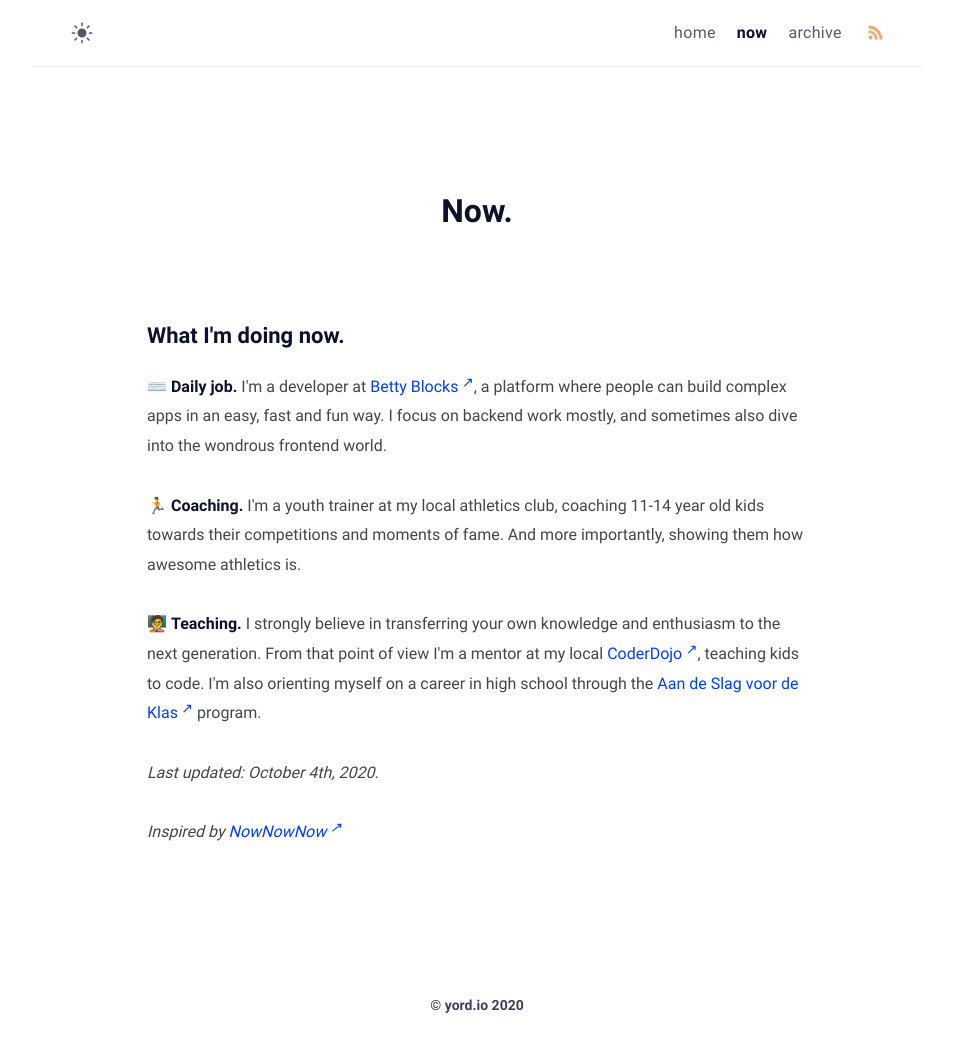
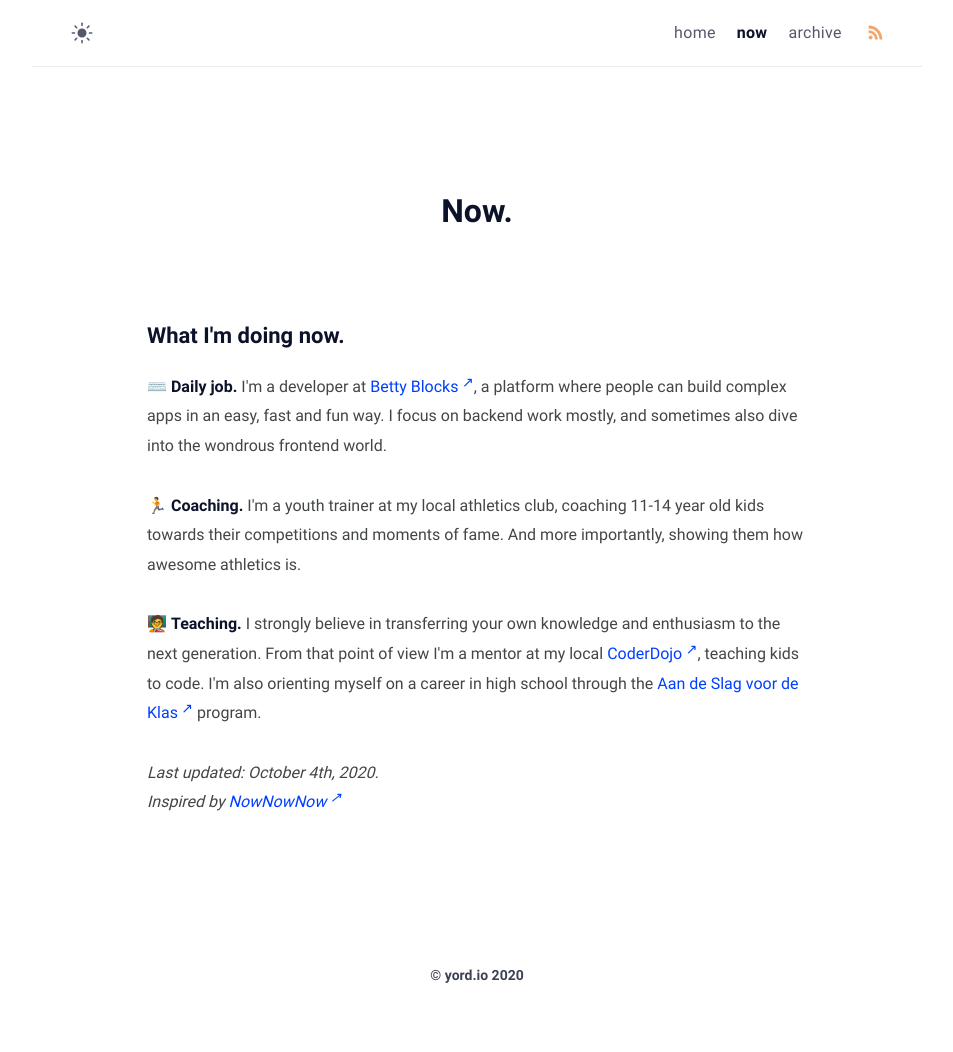
Before and after one commit to heymichal/heymichal.github.io, a Jekyll site: the page built from now.html, in a window 1280 px wide. Shown: the whole page, without its empty margins (163-1116 px from the left). Built offline with Jekyll 4.4.1, drawn with Linux system fonts in a browser that asks for light colours; after the commit the page ends 1022 px from its top, so only the background shows below that.

Commit message:
Format 'now' page

```diff
--- a/now.html
+++ b/now.html
@@ -23,7 +23,7 @@ comments: false
   the <a href="https://www.uva.nl/programmas/lerarenopleiding/aan-de-slag-voor-de-klas/aan-de-slag-voor-de-klas.html"
     target="_blank">Aan de Slag voor de Klas</a> program.</p>
 
-<p><em>Last updated: October 4th, 2020.</em></p>
-
-
-<p><em>Inspired by <a href="https://nownownow.com/" target="_blank">NowNowNow</a></em></p>
+<p><em>
+    Last updated: October 4th, 2020.<br />
+    Inspired by <a href="https://nownownow.com/" target="_blank">NowNowNow</a>
+  </em></p>
```
